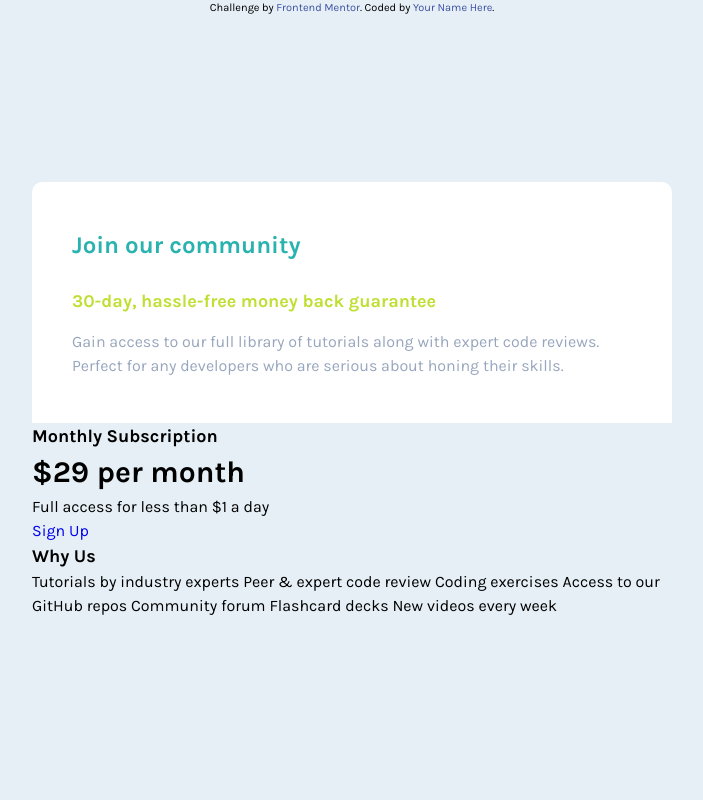
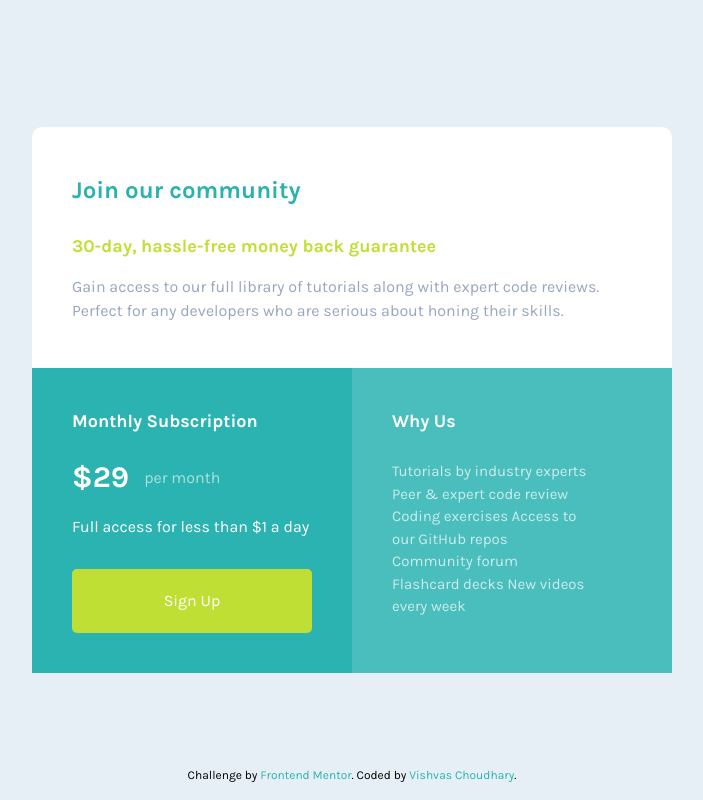
Before and after one commit to vishvas-choudhary/Single-Page-Grid-Component, a plain HTML site: page index.html in a window 1280 px wide. Shown: the whole page, without its empty margins (288-991 px from the left). Drawn offline with Linux system fonts and the light colour scheme.

Commit message:
Challenge Completed

```diff
--- a/index.html
+++ b/index.html
@@ -21,11 +21,11 @@
     <!-- Feel free to remove these styles or customise in your own stylesheet 👍 -->
     <style>
       .attribution {
-        font-size: 11px;
+        font-size: 12px;
         text-align: center;
       }
       .attribution a {
-        color: hsl(228, 45%, 44%);
+        color: hsl(179, 62%, 43%);
       }
     </style>
   </head>
@@ -43,9 +43,12 @@
       <section class="row-2">
         <div class="col-1">
           <h2>Monthly Subscription</h2>
-          <h3>&dollar;29 <span>per month</span></h3>
-          <p>Full access for less than &dollar;1 a day</p>
-          <a href="#">Sign Up</a>
+          <div class="price">
+            <h3>&dollar;29</h3>
+            <p>per month</p>
+          </div>
+          <p class="col-1__p">Full access for less than &dollar;1 a day</p>
+          <a href="#" class="button">Sign Up</a>
         </div>
         <div class="col-2">
           <h2>Why Us</h2>
@@ -63,7 +66,8 @@
         Challenge by
         <a href="https://www.frontendmentor.io?ref=challenge" target="_blank"
           >Frontend Mentor</a
-        >. Coded by <a href="#">Your Name Here</a>.
+        >. Coded by
+        <a href="https://github.com/vishvas-choudhary">Vishvas Choudhary</a>.
       </p>
     </footer>
   </body>
--- a/scss/_global.scss
+++ b/scss/_global.scss
@@ -13,6 +13,7 @@ html {
 body {
   font-size: 1.6rem;
   font-family: "Karla", sans-serif;
+  font-weight: 400;
   line-height: 1.5;
   background-color: $lightGray;
   height: 100vh;
@@ -24,6 +25,7 @@ body {
 
 h1 {
   font-size: 2.4rem;
+  font-weight: 700;
 
   @include breakpoint-down(small) {
     font-size: 2rem;
@@ -32,10 +34,7 @@ h1 {
 
 h2 {
   font-size: 1.8rem;
-
-  @include breakpoint-down(small) {
-    font-size: 1.6rem;
-  }
+  font-weight: 700;
 }
 
 h3 {
@@ -47,8 +46,10 @@ a {
 }
 
 .button {
+  text-align: center;
   color: white;
   background-color: $brightYellow;
-  padding: 2rem 9rem;
+  padding: 2rem 0;
+  width: 100%;
   border-radius: 5px;
 }
--- a/scss/style.scss
+++ b/scss/style.scss
@@ -33,9 +33,97 @@
   h2 {
     color: $brightYellow;
     margin-bottom: 1.5rem;
+
+    @include breakpoint-down(small) {
+      font-size: 1.6rem;
+    }
   }
 
   p {
     color: $grayishBlue;
   }
 }
+
+.row-2 {
+  color: white;
+  display: flex;
+  flex-wrap: wrap;
+
+  .col-1 {
+    flex: 1;
+    flex-basis: 30rem;
+    background-color: #2bb3b1;
+    padding: 4rem;
+
+    @include breakpoint-down(small) {
+      padding: 2rem;
+    }
+
+    h2 {
+      margin-bottom: 2rem;
+
+      @include breakpoint-down(small) {
+        font-size: 2rem;
+      }
+    }
+
+    .price {
+      display: flex;
+      align-items: center;
+      margin-bottom: 1.5rem;
+
+      h3 {
+        margin-right: 1.5rem;
+      }
+
+      p {
+        opacity: 0.6;
+      }
+    }
+
+    &__p {
+      margin-bottom: 3rem;
+
+      @include breakpoint-down(small) {
+        font-size: 1.8rem;
+      }
+    }
+
+    a {
+      display: inline-block;
+    }
+  }
+
+  .col-2 {
+    flex: 1;
+    flex-basis: 30rem;
+    background-color: #4abebd;
+    padding: 4rem;
+
+    @include breakpoint-down(small) {
+      padding: 2rem;
+    }
+
+    h2 {
+      margin-bottom: 2.5rem;
+
+      @include breakpoint-down(small) {
+        font-size: 2rem;
+        margin-bottom: 2rem;
+      }
+    }
+
+    p {
+      font-size: 1.5rem;
+      opacity: 0.7;
+      max-width: 19.45rem;
+    }
+  }
+}
+
+footer {
+  position: absolute;
+  left: 50%;
+  transform: translate(-50%);
+  bottom: 2%;
+}
```
Also changed, not shown: scss/style.css, 1 other file.
